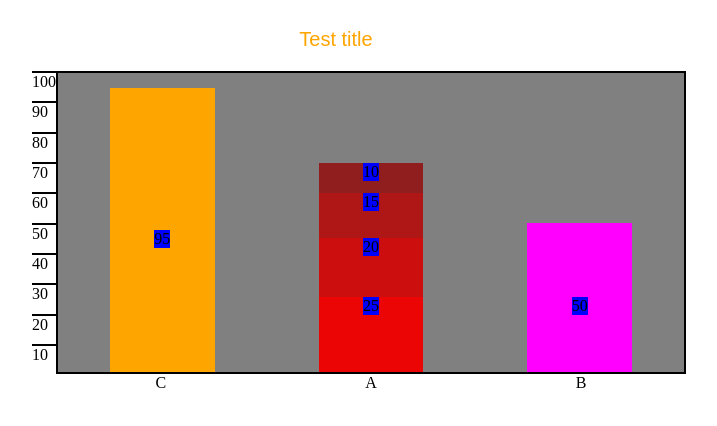
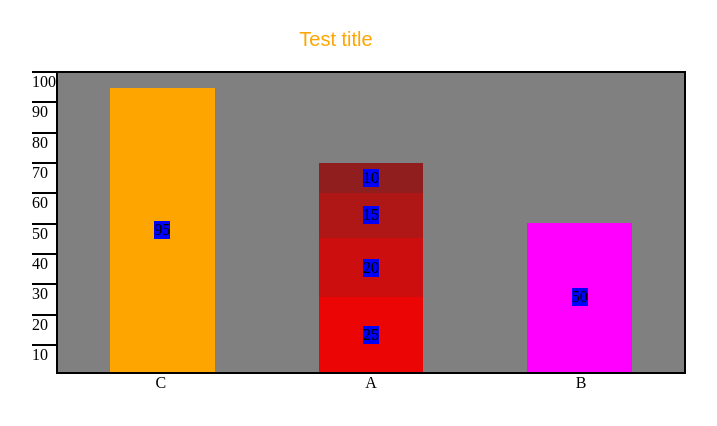
Before and after one commit to mattbed/Bar-Chart, a website: page public/index.html in a window 1280 px wide. Shown: the whole page, without its empty margins (22-739 px from the left). Drawn offline with nearby package versions, Linux system fonts and the light colour scheme.

Commit message:
Fix broken dataAlign feature due to previous bug fix

```diff
--- a/public/index.html
+++ b/public/index.html
@@ -48,8 +48,7 @@
         height: 400,                            //  optional (default is 500px) (height of overall bounding box)
         yAxisTicks: 10,                         //  optional (default is 5) (number of tickmarks on y axis)
         yAxisMaxValue: 100,                     //  optional (default is max data value + 10%, rounded up to nearest 10)
-        dataAlign: "top",                       //  optional (default is mid) (vert alignment of data displayed on bars: "top", "mid", "bot")
-        // dataAlign currently broken by bug fix, needs refactoring
+        dataAlign: "mid",                       //  optional (default is mid) (vert alignment of data displayed on bars: "top", "mid", "bot")
         dataColour: "blue",                   //  optional (default is white) (background of data value displayed on bar)
         dataHide: true,                         //  optional (default is false) (toggles data displayed on bar - true will not display)
         barGap: 50,                             //  optional (default is 10%) (sets gap between bars in % - accepts 0-100)
--- a/public/scripts/main.js
+++ b/public/scripts/main.js
@@ -51,9 +51,9 @@ const bars = function(data, dataAlign, dataColour) {
   let barOutput = "";
   if (!data.stack) {
     barOutput = `
-    <div class="graph-bar-inner" style="${dataAlign} height: 100%;">
-      <div style="${dataColour} position: relative; top: 50%;">${data.value}</div>
-    </div>`
+    <div class="graph-bar-inner" style="height: 100%;">
+    </div>
+    <div style="${dataColour} position: absolute; left: 50%; top: ${dataAlign}%; transform: translate(-50%, -${dataAlign}%);">${data.value}</div>`
   }
   if (data.stack) {
     let index = 1;
@@ -62,11 +62,11 @@ const bars = function(data, dataAlign, dataColour) {
       barValue = data[`value${index}`];
       barHeight = (barValue / data.value) * 100;
       barColour = data[`colour${index}`];
-      console.log(absPos);
+      absPosLabel = absPos + (barHeight * (dataAlign / 100))
       barOutput =
       `${barOutput}
-      <div class="graph-bar-inner" style="position: absolute; top: ${absPos}%; ${dataAlign} height: ${barHeight}%; background: ${barColour};"></div>
-      <div style="${dataColour} position: absolute; top: ${absPos}%; left: 50%; transform: translate(-50%); text-align: center;">${barValue}</div>
+      <div class="graph-bar-inner" style="top: ${absPos}%; height: ${barHeight}%; background: ${barColour};"></div>
+      <div style="${dataColour} position: absolute; top: ${absPosLabel}%; left: 50%; transform: translate(-50%, -${dataAlign}%);">${barValue}</div>
       `;
       absPos = absPos + barHeight;
       index++;
@@ -79,11 +79,11 @@ const bars = function(data, dataAlign, dataColour) {
 const parseData = function(data, options) {
 // set vertical alignment of data value if present (default center) to variable. include in output if not toggled false.
 const alignValue = () => {
-  if (options.dataAlign === "top") return "flex-start";
-  if (options.dataAlign === "mid") return "center";
-  if (options.dataAlign === "bot") return "flex-end";
+  if (options.dataAlign === "top") return 0;
+  if (options.dataAlign === "mid") return 50;
+  if (options.dataAlign === "bot") return 100;
 };
-const dataAlign = ( options.dataAlign ? `align-items: ${alignValue()};` : `align-items: center;`);
+const dataAlign = ( options.dataAlign ? alignValue() : 50);
 // set background colour of data value display to default white unless included otherwise
 const dataColour = ( options.dataColour ? `background: ${options.dataColour};` : `background: white;`);
 // fetch maxValue of y axis
@@ -116,7 +116,7 @@ data.map((element, index) => {
 const parsedGraphData =
 `<!-- Dynamic elements: .graph-bar- width, height, background, align-items   .graph-value- background, value -->
 ${dataSet.map((element) => {
-  return `<div class="graph-bar" style="position: relative; width: ${width}%; height: ${element.height}%; background: ${element.colour}">${bars(element, dataAlign, dataColour)}
+  return `<div class="graph-bar" style="width: ${width}%; height: ${element.height}%; background: ${element.colour}">${bars(element, dataAlign, dataColour)}
   </div>`
 }).join('')}
 </div>`;
--- a/public/styles/main.css
+++ b/public/styles/main.css
@@ -49,16 +49,11 @@
 }
 
 .graph-bar {
-  /* display: flex;
-  flex-wrap: wrap;
-  flex-direction: column-reverse;
-  justify-content: center; */
+  position: relative;
 }
 
 .graph-bar-inner {
-  display: flex;
-  flex-wrap: wrap;
-  justify-content: center;
+  position: absolute;
   width: 100%;
 }
 
```
